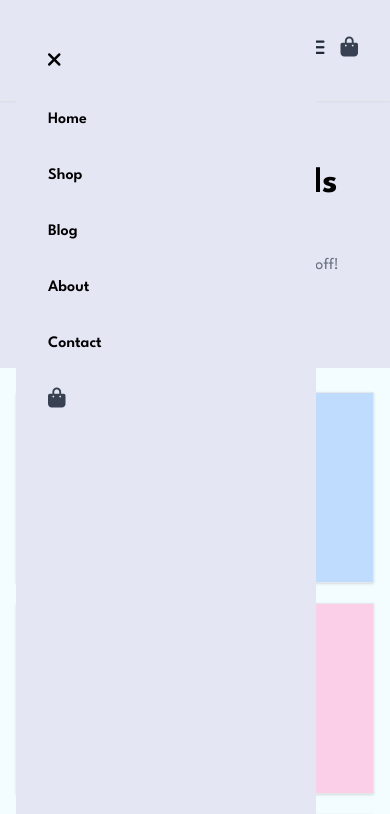
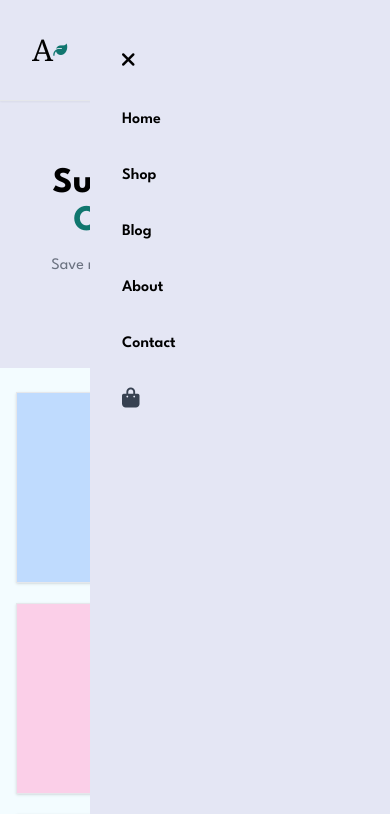
Before and after one commit to abrar997/ecommerce-js, a website: page public/index.html in a window 390 px wide. Both pictures are taken after a click on the button 316 px from the left and 50 px from the top of the page. Shown: the top 814 px of the page. Drawn offline with nearby package versions, Linux system fonts and the light colour scheme.

Commit message:
check nav again

```diff
--- a/public/index.html
+++ b/public/index.html
@@ -65,7 +65,7 @@
       </div>
       <ul
         id="nav"
-        class="absolute items-start top-0 -right-[300px] flex flex-col w-[300px] h-screen gap-2 px-4 py-4 pt-10 space-y-2 transition-all duration-300 ease-in-out bg-secondary lg:hidden"
+        class="absolute items-start top-0 right-[-300px] flex flex-col w-[300px] h-screen gap-2 px-4 py-4 pt-10 space-y-2 transition-all duration-300 ease-in-out bg-secondary lg:hidden"
       >
         <button
           class="p-2 px-4 text-xl font-semibold transition-all duration-300 hover:bg-opacity-80 hover:text-primary"
--- a/public/js/index.js
+++ b/public/js/index.js
@@ -4,13 +4,13 @@ document.addEventListener("DOMContentLoaded", function () {
   const close = document.getElementById("close");
   if (button) {
     button.addEventListener("click", function () {
-      navMenu.classList.replace("-right-[300px]", "right-0");
+      navMenu.classList.replace("right-[-300px]", "right-0");
     });
   }
 
   if (close) {
     close.addEventListener("click", function () {
-      navMenu.classList.replace("right-0", "-right-[300px]");
+      navMenu.classList.replace("right-0", "right-[-300px]");
     });
   }
 });
```
Also changed, not shown: public/css/output-style.css.
